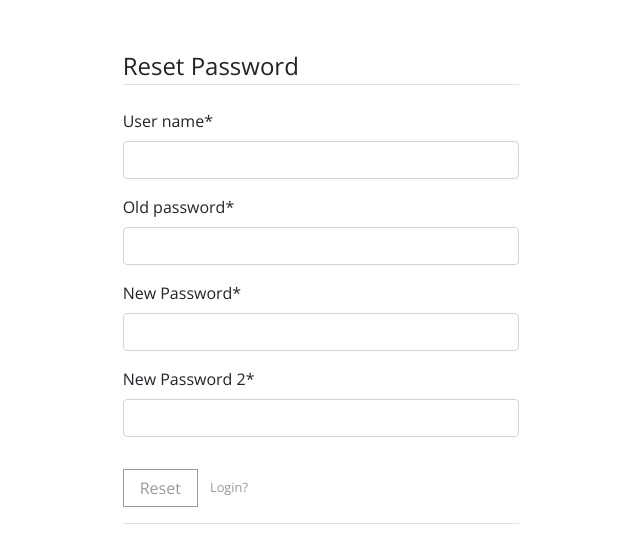
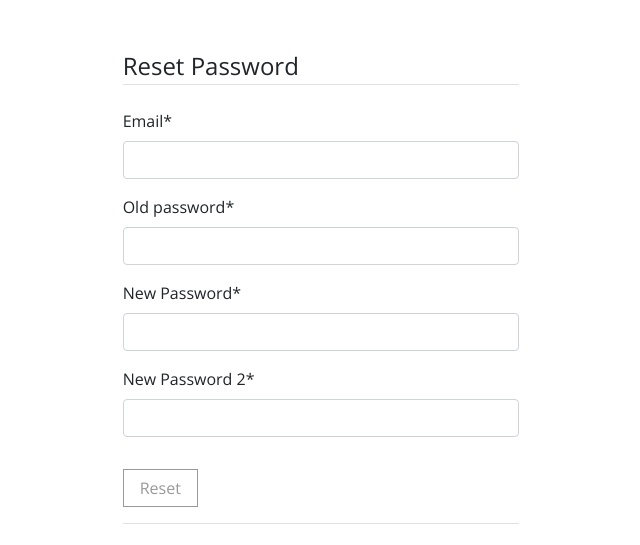
Before and after one commit to DrAnonymousNet/MyBlog, a Django app: page /reset-password/ in a window 1280 px wide. Shown: the part 81-626 px from the top of the page, without its empty margins (319-959 px from the left). Run offline with Django 3.2, Linux system fonts and the light colour scheme; parts of the project's set-up code (start-up, migrations or seed data) failed here and were passed over; some libraries are stand-ins or nearby versions.

Commit message:
I fixed the User Register Bug and added Email Verification features

```diff
--- a/blog/settings.py
+++ b/blog/settings.py
@@ -189,5 +189,5 @@ EMAIL_HOST_USER = "haryournifemijt@gmail.com"
 EMAIL_USE_TLS = True
 EMAIL_USE_SSL = False
 EMAIL_BACKEND = "django.core.mail.backends.smtp.EmailBackend"
-EMAIL_HOST_PASSWORD = os.environ.get("EMAIL_PASS")
+EMAIL_HOST_PASSWORD ="Rkxlie9d" #os.environ.get("EMAIL_PASS")
 EMAIL_PORT = 587
--- a/templates/email_verify.html
+++ b/templates/email_verify.html
@@ -13,7 +13,7 @@
                     <button class="btn  btn-outline-primary" type="submit">Verify</button>
                     <small class="text-muted ml-2">
                         Incorrect Email ?
-                        <a href="{% url 'register'%}">Re Enter</a>
+                        <a href="{% url 'register'%}" methods="post">Re Enter</a>
                     </small>
 
                 </div>
--- a/templates/header.html
+++ b/templates/header.html
@@ -46,6 +46,7 @@
               {% elif user.is_authenticated%}
               <li class="nav-item"><a href="{% url 'logout'%}" class="nav-link ">Logout</a>
               </li>
+              <li class="nav-item"> <a href="{% url 'reset_password'%}"> Reset Password</a> </li>
               {%endif%}
             </ul>
             <div class="navbar-text"><a href="#" class="search-btn"><i class="icon-search-1"></i></a></div>
--- a/templates/reset_password.html
+++ b/templates/reset_password.html
@@ -11,17 +11,21 @@
                 </fieldset>
                 <div class="form-group">
                     <button class="btn  btn-outline-primary" type="submit">Reset</button>
+
+
+                </div>
+            </form>
+            {% if not user.is_authenticated%}
+            <div class="border-top pt-3">
+
                     <small class="text-muted ml-2">
                         <a href="{%url 'login'%}">Login?</a>
                     </small>
-
-                </div>
-            </form>
-            <div class="border-top pt-3">
                 <small class="text-muted">
                     Need an account ? <a class="ml-2" href="{%url 'register'%}">Sign Up Now</a>
                 </small>
             </div>
+            {% endif %}
         </div>
 </div>
 {%endblock content%}
--- a/users/forms.py
+++ b/users/forms.py
@@ -4,14 +4,32 @@ from django import forms
 from django.contrib.auth import authenticate
 
 
+class UserRegisterForm(forms.ModelForm):
+    first_name = forms.CharField(required=True, max_length=30,
+                                 widget=forms.TextInput)
+    last_name = forms.CharField(required=True, max_length=30,
+                                widget=forms.TextInput)
+    email = forms.CharField(required=True, max_length=50,
+                            widget=forms.EmailInput)
 
-class UserRegisterForm(UserCreationForm):
-    email = forms.EmailField(required=True)
-    first_name  = forms.CharField(max_length=30)
-    last_name = forms.CharField(max_length=30)
-    class Meta():
+    password = forms.CharField(widget=forms.PasswordInput)
+    password2 = forms.CharField(widget=forms.PasswordInput, label="Passweord", help_text="Enter Password Again...")
+
+    class Meta:
         model = User
-        fields = ["username", "first_name", "last_name", "email", "password1", "password2"]
+        fields = ["username", "first_name", "last_name", "email", "password", ]
+
+    def clean(self, *args, **kwargs):
+        email = self.cleaned_data.get("email")
+        eqs = User.objects.filter(email=email)
+
+        if eqs.count() != 0:
+            raise forms.ValidationError("This Email already exist")
+        if self.cleaned_data.get("password") != self.cleaned_data.get("password2"):
+            raise forms.ValidationError("Passwords must match !")
+
+        return super(UserRegisterForm, self).clean(*args, **kwargs)
+
 
 class UserLogin(forms.Form):
     username = forms.CharField()
@@ -26,27 +44,44 @@ class UserLogin(forms.Form):
             if not user:
                 raise forms.ValidationError("This user does not exist")
             if not user.check_password(password):
-                raise forms.ValidationError({password:"Incorrect password"})
+                raise forms.ValidationError({password: "Incorrect password"})
+
+        return super(UserLogin, self).clean(*args, **kwargs)
 
 
-        return super(UserLogin , self).clean(*args, **kwargs)
+class PasswordResetForm(forms.Form):
+    email = forms.CharField(widget=forms.EmailInput)
+    old_password = forms.CharField(widget=forms.PasswordInput)
+    new_password_1 = forms.CharField(widget=forms.PasswordInput, label="New Password")
+    new_password_2 = forms.CharField(widget=forms.PasswordInput, label="New Password 2",
+                                     initial="Enter New Password Again")
 
-class PasswordResetForm(forms.Form):
-    user_name = forms.CharField()
-    old_password = forms.CharField(widget=forms.PasswordInput)
-    new_password_1 =forms.CharField(widget=forms.PasswordInput, label="New Password")
-    new_password_2 = forms.CharField(widget=forms.PasswordInput, label="New Password 2", initial="Enter New Password "
-                                                                                                 "Again")
+    def __init__(self, user, *args, **kwargs):
 
+        self.user = user
+        super(PasswordResetForm, self).__init__(*args, **kwargs)
 
     def clean(self, *args, **kwargs):
+        print("IN HERRRRRRR")
         password = self.cleaned_data.get("old_password")
         new_password_1 = self.cleaned_data.get("new_password_1")
         new_password_2 = self.cleaned_data.get("new_password_2")
-        try:
-            user = User.objects.get(username= self.cleaned_data.get("user_name"))
-        except:
-            raise forms.ValidationError("No User with the Username")
+        if self.user:
+
+            try:
+                print("NOOOOOOOO")
+                user = User.objects.get(email=self.cleaned_data.get("email"))
+            except:
+                raise forms.ValidationError("No User with the Email")
+            if self.user != user:
+                raise forms.ValidationError("Your Mail does not match !")
+
+        else:
+            try:
+                user = User.objects.get(email=self.cleaned_data.get("email"))
+                print("YESSSSSSSSSSS")
+            except:
+                raise forms.ValidationError("No User with the Email")
 
         if not user.check_password(password):
             raise forms.ValidationError("Incorrect Old Password")
@@ -54,5 +89,6 @@ class PasswordResetForm(forms.Form):
             raise forms.ValidationError("Unmatched Password")
         super(PasswordResetForm, self).clean(*args, **kwargs)
 
+
 class EmailVerificationForm(forms.Form):
     verification_code = forms.IntegerField()
--- a/users/views.py
+++ b/users/views.py
@@ -1,3 +1,6 @@
+import random
+import urllib.parse
+
 from django.shortcuts import render, redirect, reverse, get_object_or_404
 from django.contrib.auth import authenticate, login, logout
 from .forms import UserLogin, UserRegisterForm, PasswordResetForm,EmailVerificationForm
@@ -9,6 +12,7 @@ from random import randint
 from django.core.mail import send_mail, BadHeaderError
 from django.http import HttpResponse
 from urllib.parse import urlencode
+from blog.settings import EMAIL_HOST_USER
 
 # Create your views here.
 
@@ -18,8 +22,6 @@ from urllib.parse import urlencode
 def login_view(request):
     next = request.GET.get("next")
     form = UserLogin()
-
-
     if request.method == "POST":
         form = UserLogin(request.POST)
         if form.is_valid():
@@ -28,12 +30,6 @@ def login_view(request):
             user = authenticate(username=username, password=password)
             login(request,user)
             # messages.success(request,f"Welcome {username} !")
-            if not request.user.is_active:
-                email = request.user.email
-                base_url = reverse(email_verify)
-                query_string = urlencode({"email": email})
-                full_url = f"{base_url}?{query_string}"
-                return redirect(full_url)
             if next:
                 return redirect(next)
 
@@ -44,57 +40,65 @@ def login_view(request):
     }
 
     return render(request, "login.html", context)
-"""
-def email_verify(request):
-    sent_code = randint(100, 999)
-    next_ = request.GET.get("next", None)
-    if request.method == "POST":
-        verification_form = EmailVerificationForm(request.POST)
-        if verification_form.is_valid():
-            verification_code = verification_form.cleaned_data.get("verification_code")
-            if verification_code == sent_code:
-                messages.success(request, "Your account has been created successfully, You can now Login!")
-                request.user.is_active = True
-                if next_:
-                    return redirect(next_)
-                return redirect("login")
 
-    email = request.GET.get("email", None)
-    if not email:
-        email = request.user.email
-    #email = email[:email.index("%")] + "@gmail.com"
-    try:
-        send_mail(subject="Email Verification Code",message=f"This is your Verification Code {sent_code}",
-                recipient_list=["haryourjb@gmail.com"],
-                from_email="haryournifemijbt@gmail.com")
-    except BadHeaderError:
-        return HttpResponse('Invalid header found')
-    verification_form = EmailVerificationForm()
-    messages.info(request, "A Code Has Been Sent To Your Email")
-
-    context = {
-        "form":verification_form
-    }
-    return render(request, "email_verify.html", context)
-"""
 
 def register(request):
-    form = UserRegisterForm()
+    form = UserRegisterForm(request.POST or None)
     if request.method == "POST":
         form = UserRegisterForm(request.POST)
         if form.is_valid():
+            user = form.save(commit=False)
+            password = form.cleaned_data.get("password")
+
+            user.set_password(password)
+            user.save()
             #form.instance.is_active = False
-            form.instance.save()
-            """email = form.cleaned_data.get("email")
-            base_url = reverse(email_verify)
-            query_string = urlencode({"email":email})
-            full_url = f"{base_url}?{query_string}"
-            return redirect(full_url)"""
+
+            initial_url = reverse("email_verify")
+            query_string =urllib.parse.urlencode({"email":form.instance.email})
+            full_url = f"{initial_url}?{query_string}"
+
+            return redirect(full_url)
 
     context = {
         "form": form
     }
     return render(request, "register.html", context)
+
+def email_verify(request):
+    random.seed(20)
+    verification_code = random.randint(0, 1000)
+    if request.method == "GET":
+
+        validation_form = EmailVerificationForm()
+        email = request.GET.get("email", None)
+        send_verification_mail(verification_code, email)
+
+    if request.method == "POST":
+
+        validation_form = EmailVerificationForm(request.POST)
+        if validation_form.is_valid():
+            input_code = validation_form.cleaned_data.get("verification_code")
+            if input_code == verification_code:
+                messages.success(request, "You can now log in !")
+                return redirect("login")
+            else:
+                messages.error(request, "Incorrect Verification Code")
+    context = {
+        "form":validation_form
+    }
+    return render(request, "email_verify.html", context)
+
+def send_verification_mail(code, email):
+    sender = "haryournifemijt@gmail.com"
+    message = str(code)
+    receiver = email
+    subject = "Email Verification"
+    send_mail(subject=subject,
+                  message=message,
+                  from_email=sender,
+                  recipient_list=[receiver]
+                  )
 
 
 def logout_view(request):
@@ -102,15 +106,18 @@ def logout_view(request):
     return render(request, 'logout.html')
 
 def reset_password(request):
-    form = PasswordResetForm()
+    form = PasswordResetForm(request.user)
 
     if request.method == "POST":
-        form = PasswordResetForm(request.POST)
+        form = PasswordResetForm(request.user, request.POST)
+        print("WHYYYYYYY")
         if form.is_valid():
-            user = User.objects.get(username=form.cleaned_data.get("user_name"))
+            user = User.objects.get(email=form.cleaned_data.get("email"))
             user.set_password(form.cleaned_data.get("new_password_1"))
             user.save()
+            print("HEEEEEEEEEEEEEEEE")
             return redirect("login")
+
     context = {
         "form":form
     }
```
Also changed, not shown: post/migrations/0003_auto_20220429_1652.py (added).
